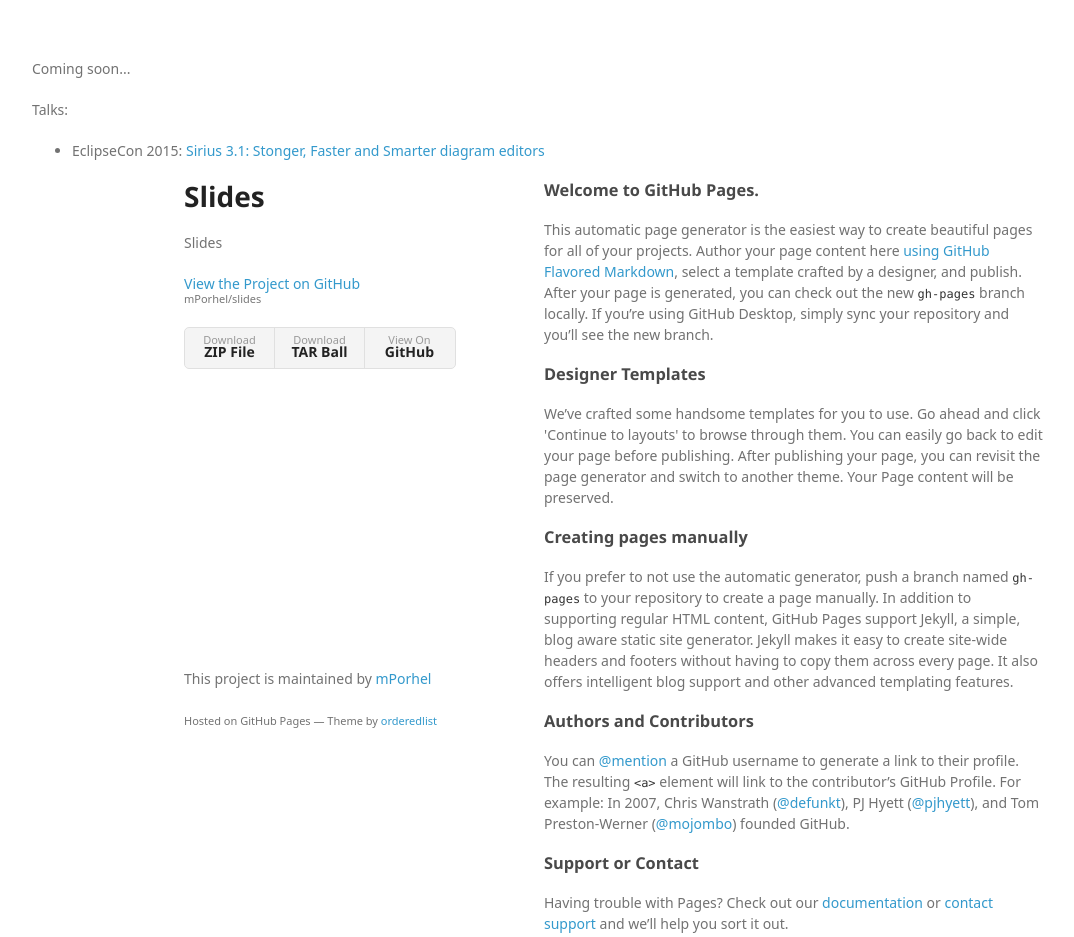
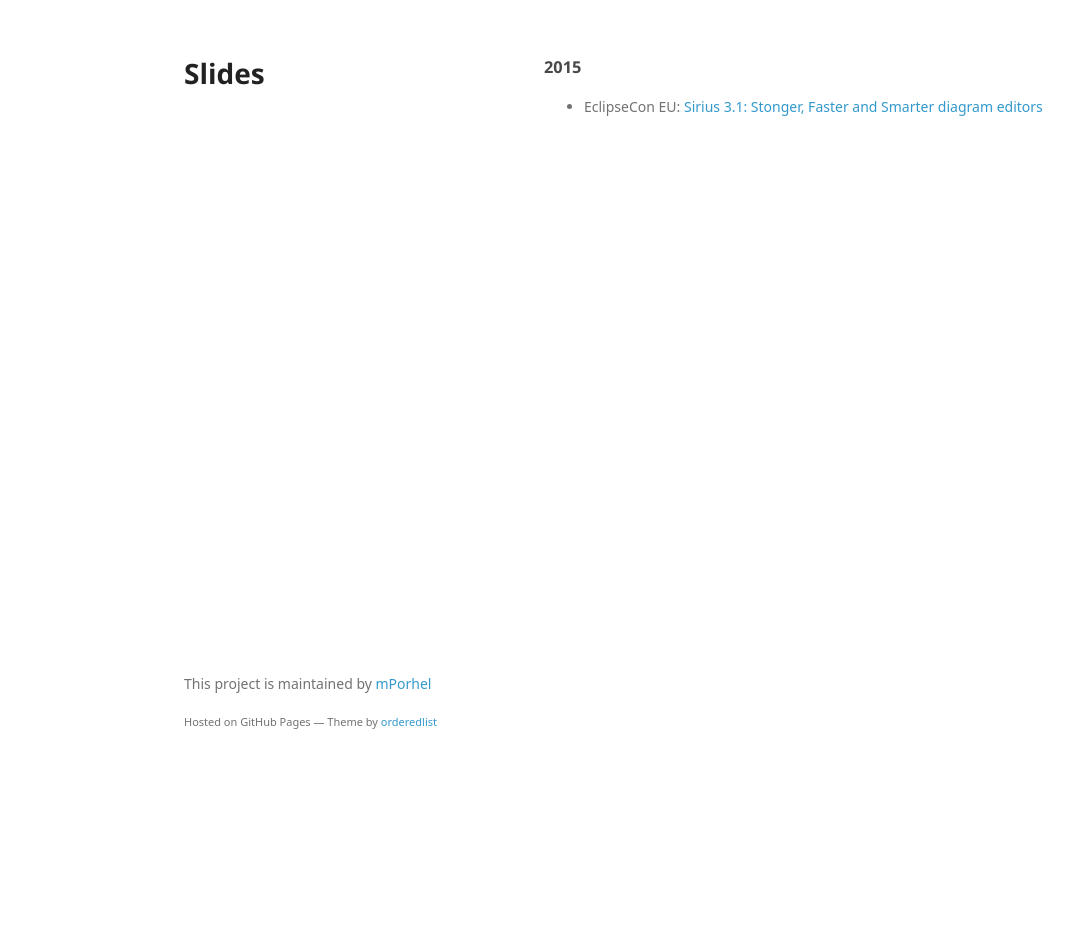
Before and after one commit to mPorhel/slides, a plain HTML site: page index.html in a window 1280 px wide. Shown: the whole page, without its empty margins (26-1100 px from the left). After the commit the page ends 800 px from the top, so only its background shows below. Drawn offline with Linux system fonts and the light colour scheme; a web font is replaced by a local one.

Commit message:
Update gh-pages

```diff
--- a/index.html
+++ b/index.html
@@ -1,31 +1,3 @@
-<!doctype html>
-<html lang="en">
-
-<head>
-<meta charset="utf-8">
-
-<title>Maxime Porhel</title>
-
-<meta name="author" content="Maxime Porhel">
-
-</head>
-
-<body>
-
-<p>
-  Coming soon...
-</p>
-
-<p>
-Talks:
-  <ul>
-    <li>
-      EclipseCon 2015:  <a href="slides/EclipseConEU_2015_Sirius31StrongerFasterSmarter/index.html">Sirius 3.1: Stonger, Faster and Smarter diagram editors</a>
-    </li>
-  </ul>
-</p>
-</body>
-
 </html>
 <!doctype html>
 <html>
@@ -45,42 +17,14 @@ Talks:
     <div class="wrapper">
       <header>
         <h1>Slides</h1>
-        <p>Slides</p>
-
-        <p class="view"><a href="https://github.com/mPorhel/slides">View the Project on GitHub <small>mPorhel/slides</small></a></p>
-
-
-        <ul>
-          <li><a href="https://github.com/mPorhel/slides/zipball/master">Download <strong>ZIP File</strong></a></li>
-          <li><a href="https://github.com/mPorhel/slides/tarball/master">Download <strong>TAR Ball</strong></a></li>
-          <li><a href="https://github.com/mPorhel/slides">View On <strong>GitHub</strong></a></li>
-        </ul>
       </header>
-      <section>
-        <h3>
-<a id="welcome-to-github-pages" class="anchor" href="#welcome-to-github-pages" aria-hidden="true"><span class="octicon octicon-link"></span></a>Welcome to GitHub Pages.</h3>
-
-<p>This automatic page generator is the easiest way to create beautiful pages for all of your projects. Author your page content here <a href="https://guides.github.com/features/mastering-markdown/">using GitHub Flavored Markdown</a>, select a template crafted by a designer, and publish. After your page is generated, you can check out the new <code>gh-pages</code> branch locally. If you’re using GitHub Desktop, simply sync your repository and you’ll see the new branch.</p>
-
-<h3>
-<a id="designer-templates" class="anchor" href="#designer-templates" aria-hidden="true"><span class="octicon octicon-link"></span></a>Designer Templates</h3>
-
-<p>We’ve crafted some handsome templates for you to use. Go ahead and click 'Continue to layouts' to browse through them. You can easily go back to edit your page before publishing. After publishing your page, you can revisit the page generator and switch to another theme. Your Page content will be preserved.</p>
-
-<h3>
-<a id="creating-pages-manually" class="anchor" href="#creating-pages-manually" aria-hidden="true"><span class="octicon octicon-link"></span></a>Creating pages manually</h3>
-
-<p>If you prefer to not use the automatic generator, push a branch named <code>gh-pages</code> to your repository to create a page manually. In addition to supporting regular HTML content, GitHub Pages support Jekyll, a simple, blog aware static site generator. Jekyll makes it easy to create site-wide headers and footers without having to copy them across every page. It also offers intelligent blog support and other advanced templating features.</p>
-
-<h3>
-<a id="authors-and-contributors" class="anchor" href="#authors-and-contributors" aria-hidden="true"><span class="octicon octicon-link"></span></a>Authors and Contributors</h3>
-
-<p>You can <a href="https://github.com/blog/821" class="user-mention">@mention</a> a GitHub username to generate a link to their profile. The resulting <code>&lt;a&gt;</code> element will link to the contributor’s GitHub Profile. For example: In 2007, Chris Wanstrath (<a href="https://github.com/defunkt" class="user-mention">@defunkt</a>), PJ Hyett (<a href="https://github.com/pjhyett" class="user-mention">@pjhyett</a>), and Tom Preston-Werner (<a href="https://github.com/mojombo" class="user-mention">@mojombo</a>) founded GitHub.</p>
-
-<h3>
-<a id="support-or-contact" class="anchor" href="#support-or-contact" aria-hidden="true"><span class="octicon octicon-link"></span></a>Support or Contact</h3>
-
-<p>Having trouble with Pages? Check out our <a href="https://help.github.com/pages">documentation</a> or <a href="https://github.com/contact">contact support</a> and we’ll help you sort it out.</p>
+        <section>
+          <h3>2015</h3>
+          <ul>
+            <li>
+              EclipseCon EU:  <a href="EclipseConEU_2015_Sirius31_StrongerFasterSmarter/">Sirius 3.1: Stonger, Faster and Smarter diagram editors</a>
+            </li>
+          </ul>
       </section>
       <footer>
         <p>This project is maintained by <a href="https://github.com/mPorhel">mPorhel</a></p>
```
